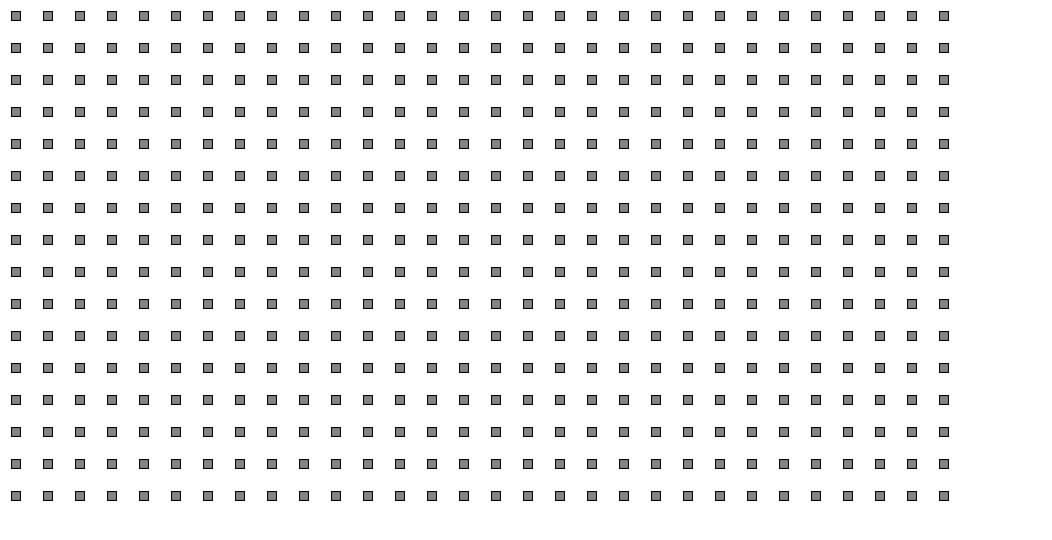
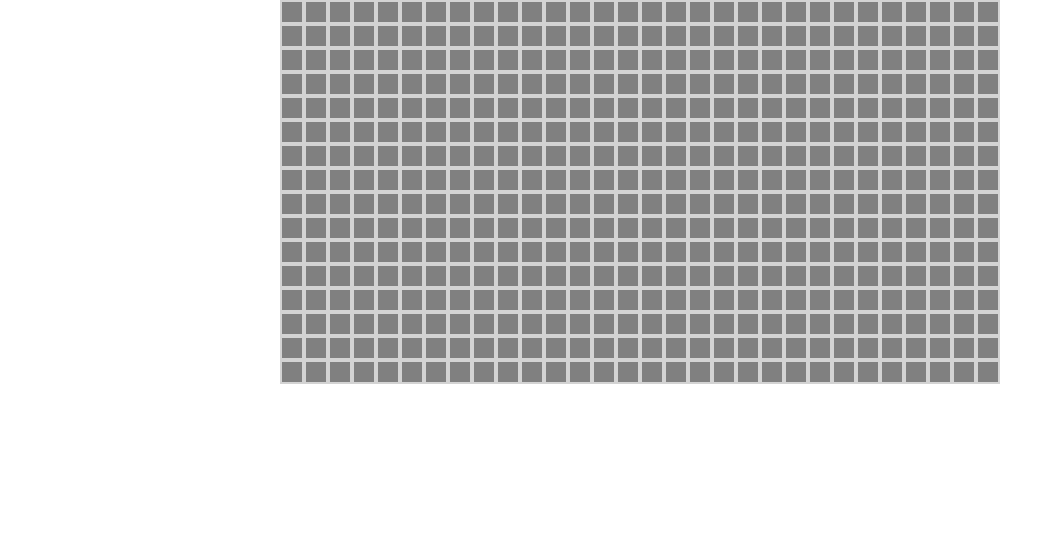
Before and after one commit to elloot/swept, a Next.js app: page / in a window 1280 px wide. Shown: the top 540 px of the page, without its empty margins (0-1052 px from the left). Built offline with nearby package versions, Linux system fonts and the light colour scheme.

Commit message:
🚧 💄 style the game so it's playable

```diff
--- a/components/Tile.module.scss
+++ b/components/Tile.module.scss
@@ -7,7 +7,40 @@
 }
 
 .tile {
-  border: 1px black solid;
+  width: 24px;
+  height: 24px;
+  border: 2px lightgray solid;
+  display: flex;
+  align-items: center;
+  justify-content: center;
+}
+
+.tile__text {
+  font-weight: bold;
+  &1 {
+    color: blue;
+  }
+  &2 {
+    color: green;
+  }
+  &3 {
+    color: red;
+  }
+  &4 {
+    color: darkblue;
+  }
+  &5 {
+    color: brown;
+  }
+  &6 {
+    color: cadetblue;
+  }
+  &7 {
+    color: black;
+  }
+  &8 {
+    color: gray;
+  }
 }
 
 .mine {
--- a/components/Tile.tsx
+++ b/components/Tile.tsx
@@ -38,11 +38,6 @@ export class Tile extends React.Component<TileProps> {
   render() {
     return (
       <div
-        style={{
-          width: this.props.width + 'px',
-          height: this.props.height + 'px',
-          margin: '11px'
-        }}
         onClick={(e) => {
           this.setFace(this.props.value === -1 ? 'MINE' : 'CLEAR');
           this.props.handleClick(this.props.index);
@@ -93,9 +88,9 @@ export class Tile extends React.Component<TileProps> {
         onContextMenu={(e) => {
           e.preventDefault();
         }}
-        className={`${styles.tile} ${
-          styles[this.state.face.toLowerCase()] || ''
-        }`}
+        className={`${styles.tile} ${styles.tile__text} ${
+          styles[`tile__text${this.props.value}`]
+        } ${styles[this.state.face.toLowerCase()] || ''}`}
       >
         {this.state.face === 'CLEAR' &&
           this.props.value !== -1 &&
--- a/pages/index.tsx
+++ b/pages/index.tsx
@@ -247,15 +247,7 @@ export default function Home() {
       <Head>
         <title>swept</title>
       </Head>
-      <div
-        style={{
-          width: 988 + 'px',
-          height: 'auto',
-          display: 'flex',
-          flexWrap: 'wrap'
-        }}
-        onContextMenu={(e) => e.preventDefault()}
-      >
+      <div className="board" onContextMenu={(e) => e.preventDefault()}>
         {board.tiles.map((value, index) => {
           const tileRef = createRef<Tile>();
           tileElements.push(tileRef);
--- a/styles/globals.css
+++ b/styles/globals.css
@@ -4,6 +4,12 @@ body {
   margin: 0;
   font-family: -apple-system, BlinkMacSystemFont, Segoe UI, Roboto, Oxygen,
     Ubuntu, Cantarell, Fira Sans, Droid Sans, Helvetica Neue, sans-serif;
+}
+
+body {
+  height: 100vh;
+  display: flex;
+  justify-content: center;
 }
 
 a {
@@ -14,3 +20,8 @@ a {
 * {
   box-sizing: border-box;
 }
+
+.board {
+  display: grid;
+  grid-template-columns: repeat(30, auto);
+}
```
